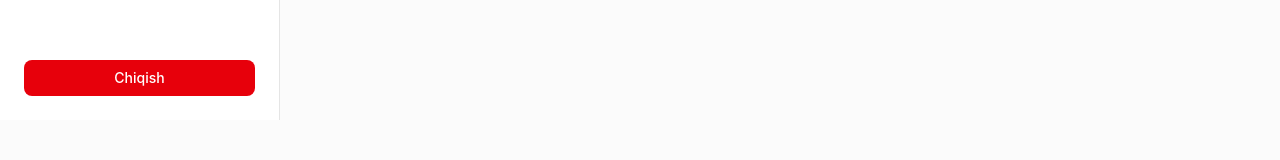
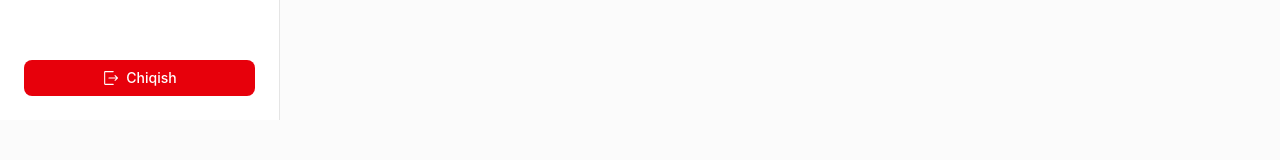
Before and after one commit to rahimjonov-j/Chizlab, a React (Vite) app: page /profile in a window 1280 px wide. Shown: the part 460-620 px from the top of the page. Built offline with nearby package versions, Linux system fonts and the light colour scheme.

Commit message:
Some icons and words change

```diff
--- a/src/MainPage/Navbar.jsx
+++ b/src/MainPage/Navbar.jsx
@@ -1,4 +1,3 @@
-
 import React, { useEffect, useState } from "react";
 import { Link, useLocation } from "react-router-dom";
 import { AnimatedThemeToggler } from "@/components/ui/animated-theme-toggler";
@@ -28,24 +27,19 @@ export default function Navbar() {
 
   const handleLogout = () => {
     localStorage.removeItem("token");
-   setIsAuth(false)
+    setIsAuth(false);
   };
 
   return (
     <div className="w-full fixed border top-7 bg-white/90 dark:bg-black z-50">
       <nav className="w-90 p-4 mx-auto flex justify-between items-center sm:w-120 md:w-150 lg:w-[1140px]">
-
-
         <div>
-
           <a href="#">
             <h1 className="text-6 font-bold text-black tracking-widest dark:text-white cursor-pointer">
               CHIZLAB
             </h1>
           </a>
-
         </div>
-
 
         <div>
           <ul className="text-dark hidden md:flex gap-7 text-[16px]">
@@ -90,29 +84,25 @@ export default function Navbar() {
                 </Button>
               </DropdownMenuTrigger>
               <DropdownMenuContent align="end">
-        <DropdownMenuItem>     <Link to="/">
-
-                Bosh sahifa
-
-            </Link></DropdownMenuItem>
-        <DropdownMenuItem>    <Link to="/about">
-              Sayt haqida
-
-            </Link></DropdownMenuItem>
-        <DropdownMenuItem> <Link to="/books">
-              Kitoblar
-
-            </Link></DropdownMenuItem>
-
+                <DropdownMenuItem>
+                  {" "}
+                  <Link to="/">Bosh sahifa</Link>
+                </DropdownMenuItem>
+                <DropdownMenuItem>
+                  {" "}
+                  <Link to="/about">Sayt haqida</Link>
+                </DropdownMenuItem>
+                <DropdownMenuItem>
+                  {" "}
+                  <Link to="/books">Kitoblar</Link>
+                </DropdownMenuItem>
               </DropdownMenuContent>
             </DropdownMenu>
           </div>
         </div>
 
-
         <div className="flex gap-4 items-center">
           <TooltipProvider>
-
             {/* Login button */}
             {!isAuth && (
               <Tooltip>
@@ -134,7 +124,9 @@ export default function Navbar() {
                 <DropdownMenuTrigger asChild>
                   <button className=" border-gray-800 rounded-full border-1 p-0.5 shadow-md dark:border-white">
                     <Avatar className="cursor-pointer bg-black text-white dark:bg-white dark:text-black">
-                      <AvatarFallback><img src="avatar2.png" alt="" /></AvatarFallback>
+                      <AvatarFallback>
+                        <img src="avatar2.png" alt="" />
+                      </AvatarFallback>
                     </Avatar>
                   </button>
                 </DropdownMenuTrigger>
@@ -144,16 +136,33 @@ export default function Navbar() {
                   className="bg-white text-black dark:bg-black dark:text-white border"
                 >
                   <DropdownMenuItem asChild>
-                    <Link to="/profile">Profil</Link>
+                    <Link to="/profile">Profilga o'tish</Link>
                   </DropdownMenuItem>
 
-                  <DropdownMenuItem onClick={handleLogout} >
-                  <p className="text-red-700">  Chiqish</p>
+                  <DropdownMenuItem onClick={handleLogout}>
+                    <div className="flex items-center gap-2">
+                      <span>
+                        <svg className="text-red-700"
+                          width="15"
+                          height="15"
+                          viewBox="0 0 15 15"
+                          fill="none"
+                          xmlns="http://www.w3.org/2000/svg"
+                        >
+                          <path
+                            d="M3 1C2.44771 1 2 1.44772 2 2V13C2 13.5523 2.44772 14 3 14H10.5C10.7761 14 11 13.7761 11 13.5C11 13.2239 10.7761 13 10.5 13H3V2L10.5 2C10.7761 2 11 1.77614 11 1.5C11 1.22386 10.7761 1 10.5 1H3ZM12.6036 4.89645C12.4083 4.70118 12.0917 4.70118 11.8964 4.89645C11.7012 5.09171 11.7012 5.40829 11.8964 5.60355L13.2929 7H6.5C6.22386 7 6 7.22386 6 7.5C6 7.77614 6.22386 8 6.5 8H13.2929L11.8964 9.39645C11.7012 9.59171 11.7012 9.90829 11.8964 10.1036C12.0917 10.2988 12.4083 10.2988 12.6036 10.1036L14.8536 7.85355C15.0488 7.65829 15.0488 7.34171 14.8536 7.14645L12.6036 4.89645Z"
+                            fill="currentColor"
+                            fill-rule="evenodd"
+                            clip-rule="evenodd"
+                          ></path>
+                        </svg>
+                      </span>
+                      <p className="text-red-700"> Chiqish</p>
+                    </div>
                   </DropdownMenuItem>
                 </DropdownMenuContent>
               </DropdownMenu>
             )}
-
           </TooltipProvider>
 
           {/* THEME BUTTON (tegmadim) */}
--- a/src/Profile/UserProfile.jsx
+++ b/src/Profile/UserProfile.jsx
@@ -196,18 +196,44 @@ export default function ProfilePage() {
           <Separator className="my-6" />
 
           <div className="flex flex-col gap-2">
-            <Button variant="ghost" className="w-full justify-start cursor-pointer">
+            <Button
+              variant="ghost"
+              className="w-full justify-start cursor-pointer"
+            >
               Profil
             </Button>
-        <Link to="/books">
-            <Button variant="ghost" className="w-full justify-start cursor-pointer">
-              Kitoblar
-            </Button>
-        </Link>
+            <Link to="/books">
+              <Button
+                variant="ghost"
+                className="w-full justify-start cursor-pointer"
+              >
+                Kitoblar
+              </Button>
+            </Link>
           </div>
         </div>
 
-        <Button variant="destructive" onClick={handleLogout} className="w-full cursor-pointer">
+        <Button
+          variant="destructive"
+          onClick={handleLogout}
+          className="w-full cursor-pointer flex gap-2 items-center dark:bg-red-700"
+        >
+          <span>
+            <svg
+              width="15"
+              height="15"
+              viewBox="0 0 15 15"
+              fill="none"
+              xmlns="http://www.w3.org/2000/svg"
+            >
+              <path
+                d="M3 1C2.44771 1 2 1.44772 2 2V13C2 13.5523 2.44772 14 3 14H10.5C10.7761 14 11 13.7761 11 13.5C11 13.2239 10.7761 13 10.5 13H3V2L10.5 2C10.7761 2 11 1.77614 11 1.5C11 1.22386 10.7761 1 10.5 1H3ZM12.6036 4.89645C12.4083 4.70118 12.0917 4.70118 11.8964 4.89645C11.7012 5.09171 11.7012 5.40829 11.8964 5.60355L13.2929 7H6.5C6.22386 7 6 7.22386 6 7.5C6 7.77614 6.22386 8 6.5 8H13.2929L11.8964 9.39645C11.7012 9.59171 11.7012 9.90829 11.8964 10.1036C12.0917 10.2988 12.4083 10.2988 12.6036 10.1036L14.8536 7.85355C15.0488 7.65829 15.0488 7.34171 14.8536 7.14645L12.6036 4.89645Z"
+                fill="currentColor"
+                fill-rule="evenodd"
+                clip-rule="evenodd"
+              ></path>
+            </svg>
+          </span>{" "}
           Chiqish
         </Button>
       </div>
@@ -216,7 +242,9 @@ export default function ProfilePage() {
       <div className="flex-1 justify-center overflow-y-auto p-10 ml-[280px] lg:w-[1000px] mx-auto">
         <div className="flex justify-between items-center mb-6 ">
           <h1 className="text-2xl font-bold">Kitoblar</h1>
-          <Button onClick={openAdd} className="cursor-pointer">+ Qo'shish</Button>
+          <Button onClick={openAdd} className="cursor-pointer">
+            + Qo'shish
+          </Button>
         </div>
 
         {loading && !materials.length ? (
```
Also changed, not shown: index.html (+4 -3 lines), src/index.css (line endings or trailing spaces). Lines whose indentation alone changed are shown as unchanged.
